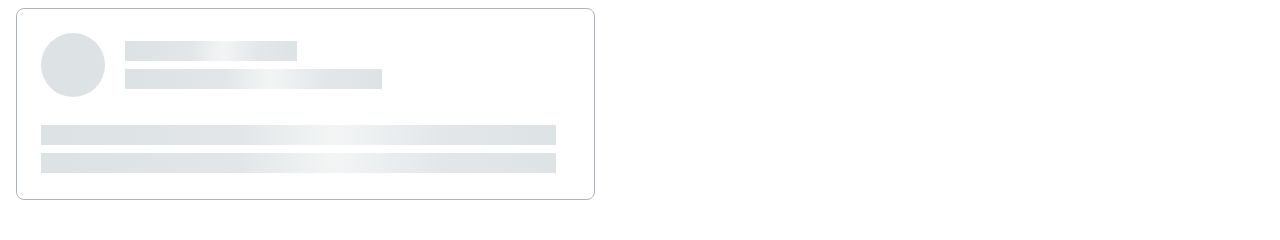
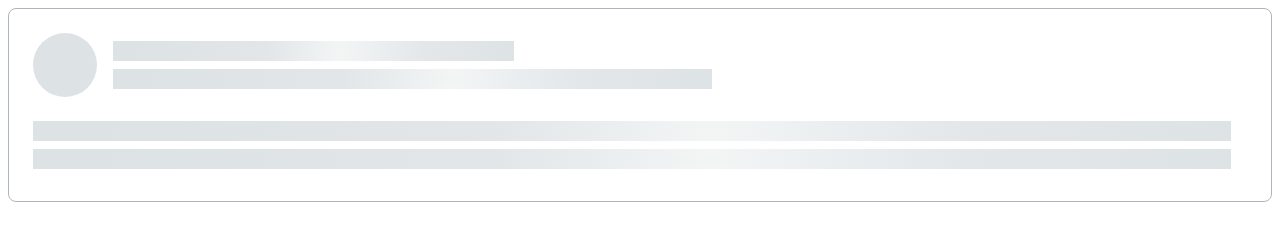
Before and after one commit to js-tasks-ru/htmlcss-20250522_olga725, a website: page 04-lection2/02-skeleton/index.html in a window 1280 px wide. Drawn offline with Linux system fonts and the light colour scheme.

Commit message:
04-lect_02-skeleton

```diff
--- a/04-lection2/02-skeleton/index.html
+++ b/04-lection2/02-skeleton/index.html
@@ -6,14 +6,18 @@
         <link rel="stylesheet" href="./skeleton.css">
     </head>
     <body>
-        <div class="skeleton_card">
-            <div class="avatar"></div>
-            <div class="group">
-                <div class="skeleton name"></div>
-                <div class="skeleton date"></div>
+        <div class="skeleton">
+            <div class="skeleton__header">
+                <div class="skeleton__line skeleton__avatar"></div>
+                <div class="skeleton__group">
+                    <div class="skeleton__line skeleton__name" style="width: 67%"></div>
+                    <div class="skeleton__line skeleton__date" style="width: 100%"></div>
+                </div>
             </div>
-            <div class="skeleton text_1"></div>
-            <div class="skeleton text_1"></div>
+            <div class="skeleton__footer">
+                <div class="skeleton__line skeleton__text" style="width: 100%"></div>
+                <div class="skeleton__line skeleton__text" style="width: 100%"></div>
+            </div>
         </div>
     </body>
 </html>
--- a/04-lection2/02-skeleton/skeleton.css
+++ b/04-lection2/02-skeleton/skeleton.css
@@ -1,49 +1,39 @@
-.skeleton_card {
-    display: block;
+.skeleton {
     border: 1px solid #ACB5BD;
-    width: 579px;
-    height: 192px;
-    left: 537px;
     border-radius: 8px;
-    background: #FFFFFF;
-    box-sizing: border-box;
-    margin: 8px;
-    padding: 24px 32px 40px 24px;
+    padding: 24px 40px 32px 24px;
+    font-size: 0;
+    display: flex;
+    flex-direction: column;
+    gap: 24px
+}
+.skeleton__line {
+    background: linear-gradient(92.51deg, #DDE2E5 6.44%, #E2E6E8 38.47%, #F3F5F5 56.48%, #E3E7EA 77.5%, #DDE2E5 102.52%);
+    height: 20px;
 }
 
-.skeleton {
-    background: linear-gradient(92.51deg, #DDE2E5 6.44%, #E2E6E8 38.47%, #F3F5F5 56.48%, #E3E7EA 77.5%, #DDE2E5 102.52%);
+.skeleton__header {
+    display: inline-flex;
+    align-items: center;
+    flex-wrap: wrap;
+    gap: 16px;
+    width: 100%;
 }
 
-.avatar {
+.skeleton__avatar {
     background: #DDE2E5;
     width: 64px;
     height: 64px;
     border-radius: 50%;
-    display: inline-flex;
-    margin-bottom: 24px;
 }
 
-.group {
-    display: inline-block;
-    margin-top: 0;
-    margin-bottom: 32px;
-    margin-left: 16px;
+.skeleton__group {
+    display: grid;
+    row-gap: 8px;
+    width: 50%;
 }
 
-.name {
-    width: 172px;
-    height: 20px;
-    margin-bottom: 8px;
-}
-
-.date {
-    width: 257px;
-    height: 20px;
-}
-
-.text_1 {
-    width: 515px;
-    height: 20px;
-    margin-bottom: 8px;
-}
+.skeleton__footer {
+    display: grid;
+    row-gap: 8px;
+ }
```
